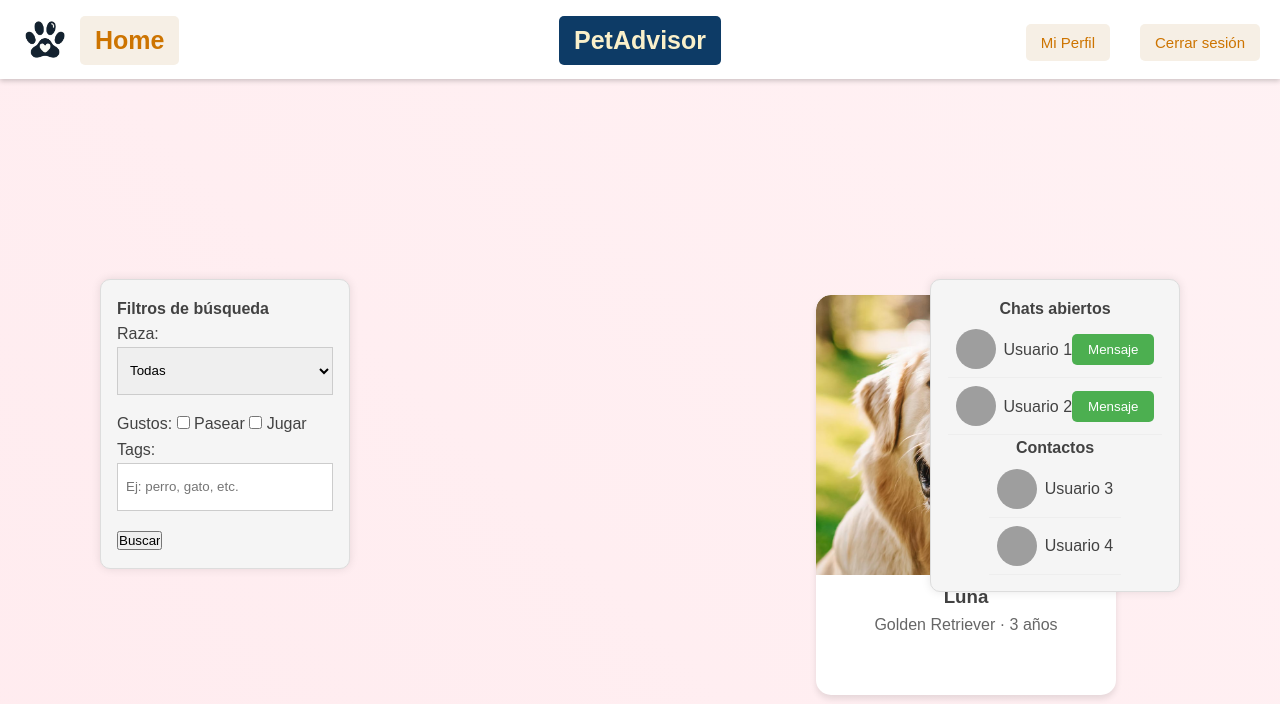
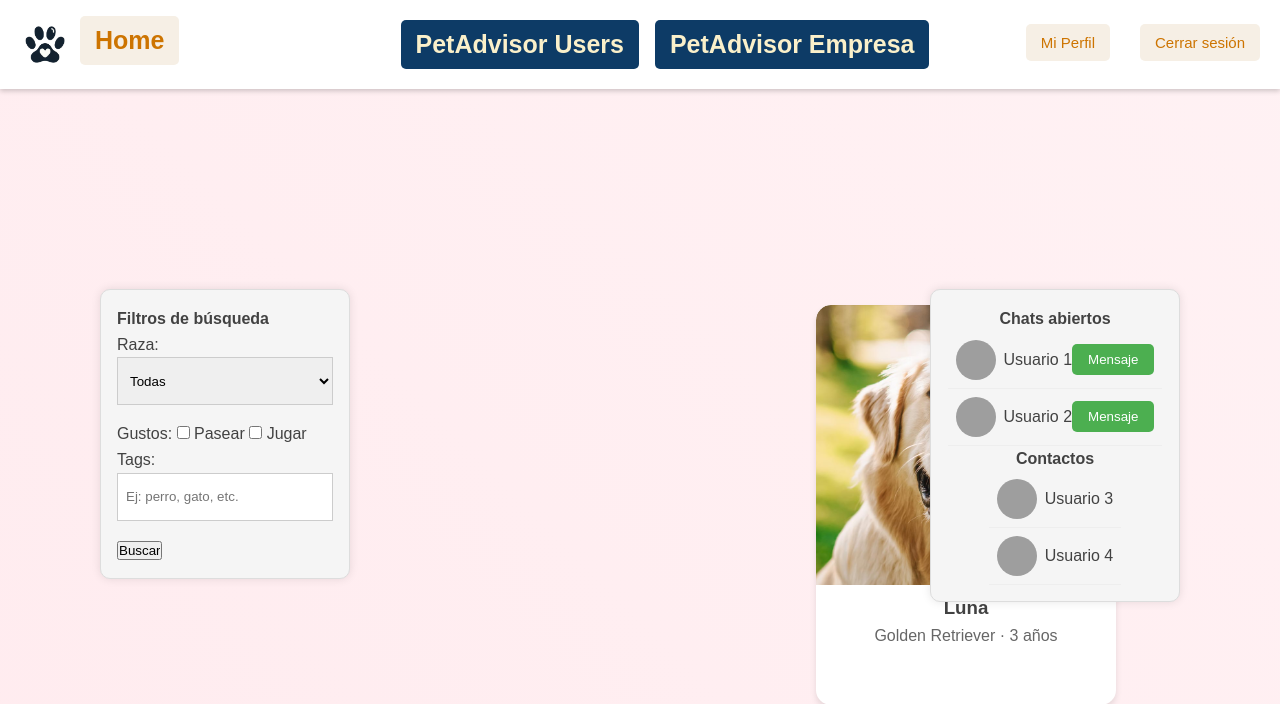
Before and after one commit to pauca881/pawmeet, a Django app: page /conectar/ in a window 1280 px wide. Shown: the top 704 px of the page. Run offline with Django 5.2, Linux system fonts and the light colour scheme; a user stored in the database is signed in; grey boxes are pictures that could not be loaded.

Commit message:
Modificaciones  PetAdvisors

```diff
--- a/home/static/home/conectar.css
+++ b/home/static/home/conectar.css
@@ -22,7 +22,7 @@ body {
     overflow-x: hidden;
 }
 
-.header {
+header {
     display: flex;
     justify-content: space-between;
     align-items: center;
@@ -55,8 +55,13 @@ body {
     background-color: #f6dbb9;
 }
 
-.center-btn {
-    top: 16px;
+.central-buttons{
+    display: flex;
+    gap: 1rem;
+    align-items: center;
+}
+
+.petUser-btn {
     background-color:  #0D3B66;
     color: #FAF0CA;
     border: #CD7400;
@@ -66,13 +71,29 @@ body {
     cursor: pointer;
     border-radius: 5px;
     transition: background-color 0.3s ease;
-    position: absolute;
-    left: 50%;
-    transform: translateX(-50%);
+    position: relative;
+
 }
-.center-btn:hover {
+.petUser-btn:hover {
     background-color: #f6dbb9;
 }
+
+.petEmpresa-btn {
+    background-color:  #0D3B66;
+    color: #FAF0CA;
+    border: #CD7400;
+    padding: 10px 15px;
+    font-size: 25px;
+    font-weight: bold;
+    cursor: pointer;
+    border-radius: 5px;
+    transition: background-color 0.3s ease;
+    position: relative;
+}
+.petEmpresa-btn:hover {
+    background-color: #f6dbb9;
+}
+
 
 .btn1 {
     position: absolute;
--- a/home/templates/conectar.html
+++ b/home/templates/conectar.html
@@ -12,14 +12,20 @@
 
     <body>
 
-        <header class="header">
+        <header>
             <img src="{% static 'home/pawmeet.png' %}" alt="Logo" class="logo">
 
             <button class="home-btn" onclick="window.location.href='{% url 'home' %}'">Home</button>
 
-            <a href="{% url 'petadvisor' %}">
-                <button class="center-btn">PetAdvisor</button>
-            </a>
+            <div class="central-buttons">
+                <a href="{% url 'petadvisorUser' %}">
+                    <button class="petUser-btn">PetAdvisor Users</button>
+                </a>
+
+                <a href="{% url 'petadvisorEmpresa' %}">
+                    <button class="petEmpresa-btn">PetAdvisor Empresa</button>
+                </a>
+            </div>
 
             <div>
                 <button class="btn1">Mi Perfil</button>
--- a/pawmeet/urls.py
+++ b/pawmeet/urls.py
@@ -9,5 +9,5 @@ urlpatterns = [
     path('mascotas/', include('mascotas.urls')),
     path('report/', include('lostpets.urls')),
     path('petadvisor/', include('petadvisor.urls')),
-    path('chatbot/', include('chatbot.urls')),
+    path('chatbot/', include('chatbot.urls'))
 ]
--- a/petadvisor/urls.py
+++ b/petadvisor/urls.py
@@ -2,5 +2,6 @@ from . import views
 from django.urls import path
 
 urlpatterns = [
-    path('petadvisor/', views.petadvisor, name='petadvisor')
+    path('petadvisor/petadivisorEmpresa', views.petadvisorEmpresa, name='petadvisorEmpresa'),
+    path('petadvisor/petadivisorUser', views.petadvisorUser, name='petadvisorUser')
 ]
```
Also changed, not shown: petadvisor/static/petadvisor_paraUser.css (renamed from petadvisor/static/petadvisor.css, +6 -49 lines), petadvisor/templates/petadvisor.html (deleted, +0 -58 lines), petadvisor/templates/petadvisor_paraEmpresa.html (added, +47 -0 lines), petadvisor/templates/petadvisor_paraUser.html (added, +47 -0 lines), petadvisor/views.py (+5 -2 lines), db.sqlite3, petadvisor/static/petadvisor_paraEmpresa.css (added).
